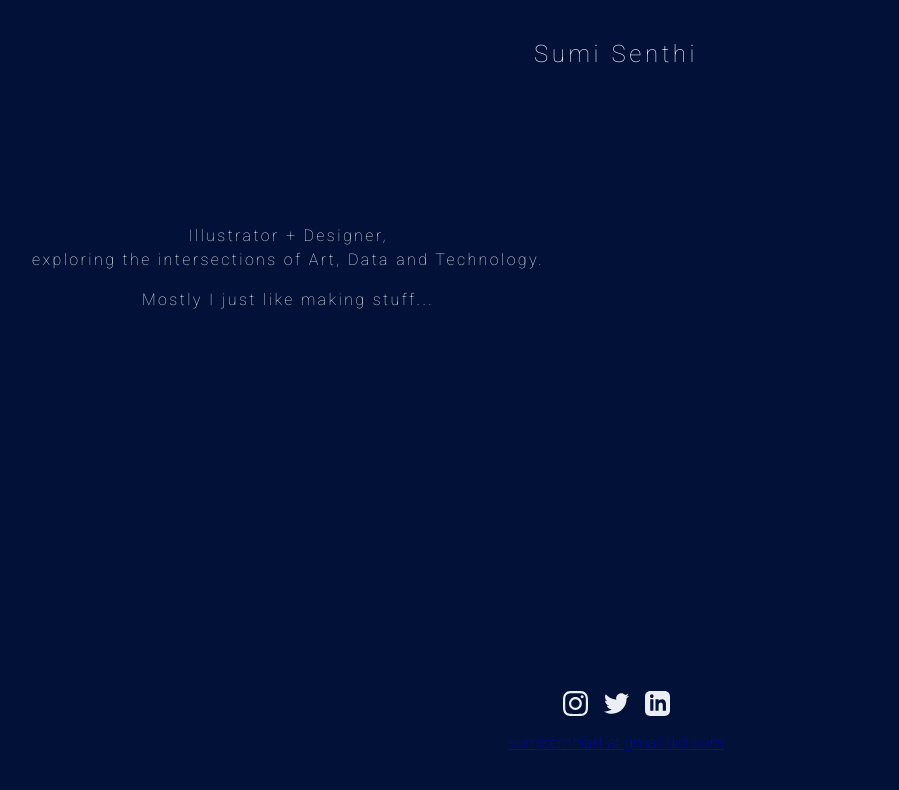
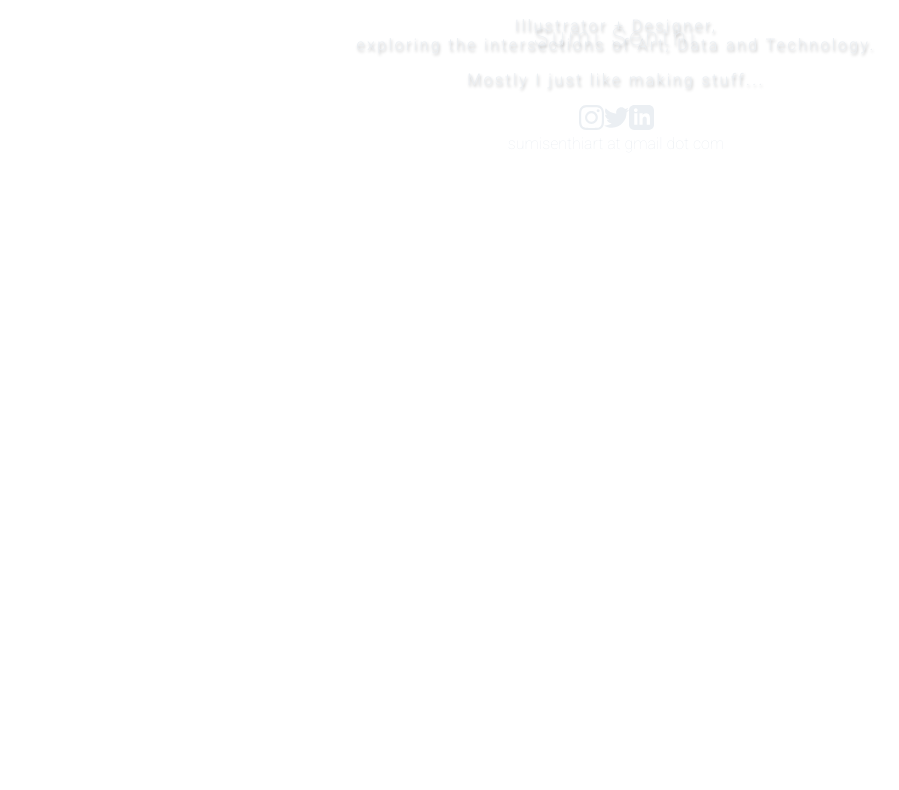
Before and after one commit to Senths02/portfolio, a Gatsby site: page / in a window 1280 px wide. Shown: the whole page, without its empty margins (24-923 px from the left). Built offline with nearby package versions, Linux system fonts and the light colour scheme; Gatsby itself is replaced by a stand-in of ours.

Commit message:
GLobal styles and layout component with placeholder header and nav

```diff
--- a/src/styles/global.scss
+++ b/src/styles/global.scss
@@ -1,4 +1,4 @@
-@import url('https://fonts.googleapis.com/css2?family=Roboto:wght@100&display=swap');
+@import url('https://fonts.googleapis.com/css2?family=Roboto:wght@100;300&display=swap');
 
 $dark-blue: #011138;
 $white: #EBEFF3;
@@ -6,46 +6,59 @@ $font-family-monospace: SFMono-Regular, Menlo, Monaco, Consolas;
 $font-family-sans: 'Roboto', Helvetica, sans-serif;
 
 html {
-    background-color: $dark-blue;
     color: $white;
     font-family: $font-family-sans;
     text-align: center;
-    h1, p {
-        font-weight: 100;
+    h1, p, ul, li {
         letter-spacing: 0.15em;
+        text-shadow: 1px 2px 3px rgba(0, 0, 0, 0.25);
     }
     h1 {
         font-size: 1.5em;
+        font-weight: 100;
     }
     .header {
         left: 0;
         position: absolute;
         right: 0;
-        top: 1em;
+        top: 0.3em;
     }
-    p {
-        font-size: 1em;
-        line-height: 1.5em;
-        word-wrap : break-word;
-    }
-    .bio {
-        margin: 3em;
-        position: absolute;
-        top: 10em;
-    }
-    .email {
-        bottom: 3em;
+    a:link {
+        color: $white;
+        font-weight: 100;
+        text-decoration: none;
+      }
+
+      /* visited link */
+      a:visited {
+        color: $white;
+        text-decoration: none;
+      }
+
+      /* mouse over link */
+      a:hover {
+        color: $white;
+        text-decoration: none;
+      }
+
+      /* selected link */
+      a:active {
+        color: $white;
+        font-weight: 300;
+        text-decoration: none;
+      }
+
+    .navContainer {
         left: 0;
-        position: absolute;
-        right:0;
-    }
-    .social {
-        bottom: 5em;
-        left: 0;
+        padding: 0;
         position: absolute;
         right: 0;
-    }
-    .social-icon {
-        margin: 0.5em;
+        top: 3em;
+
+        .navItem {
+            display: inline;
+            font-size: 1.2em;
+            padding: 0.8em;
+        }
     }
   }
```
Also changed, not shown: src/components/layout.js (added, +22 -0 lines).
